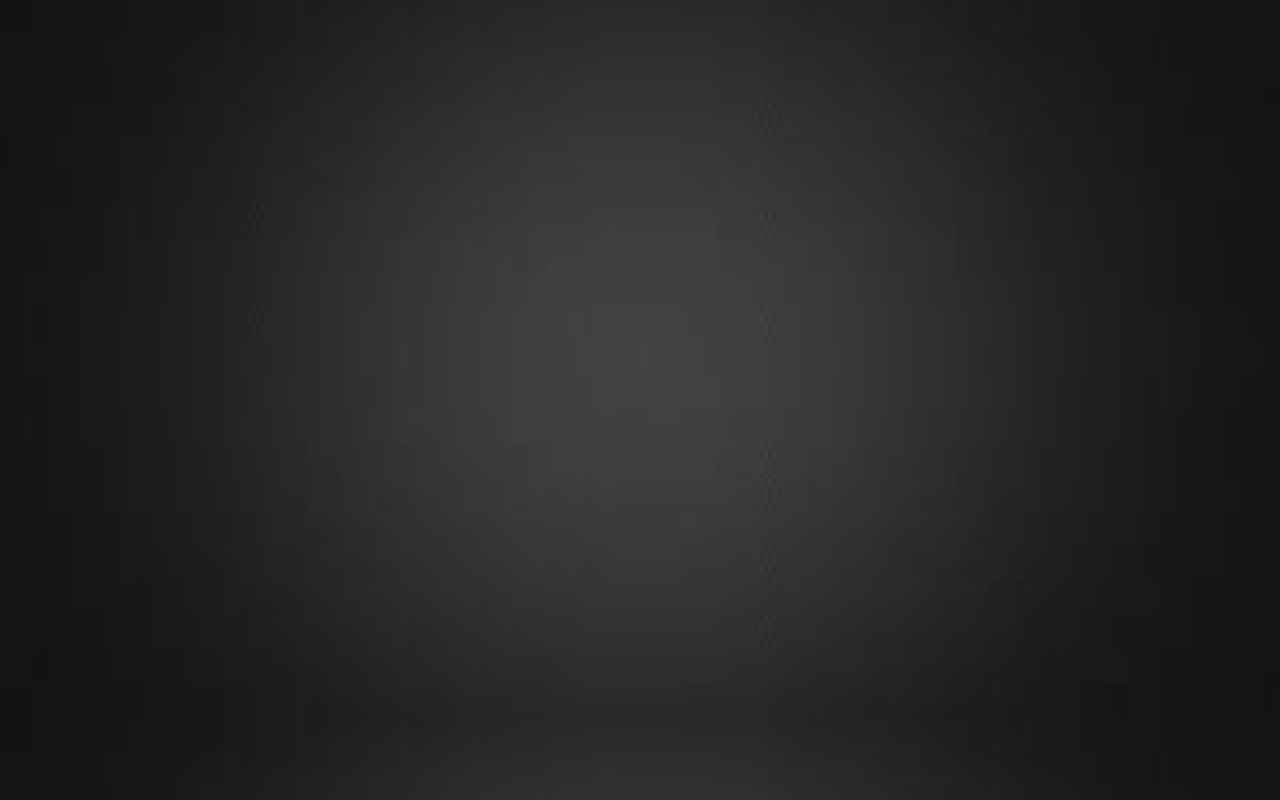
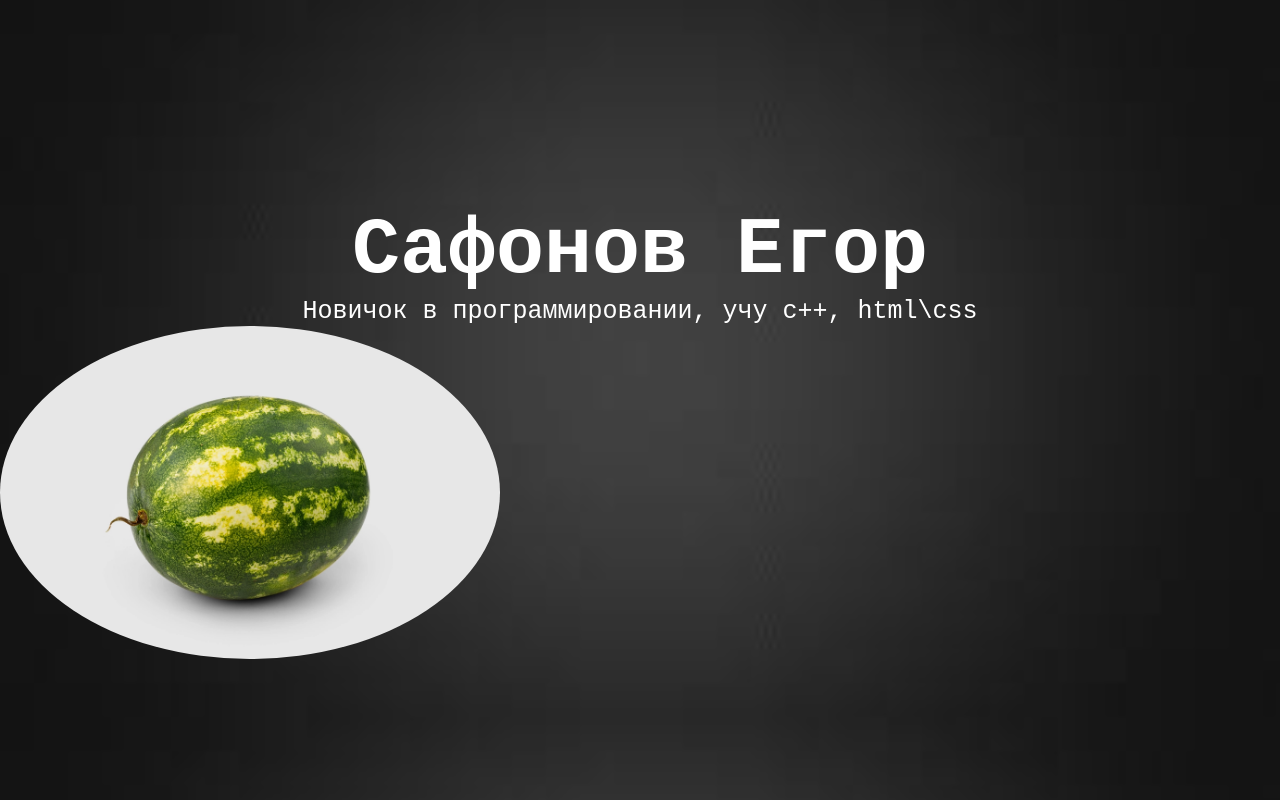
Before and after one commit to Kumoni/Portfolio, a plain HTML site: page index.html in a window 1280 px wide. Drawn offline with Linux system fonts and the light colour scheme.

Commit message:
add fonts,new images, and more code

```diff
--- a/index.html
+++ b/index.html
@@ -8,8 +8,11 @@
     <link rel="stylesheet" href="styles.css">
 </head>
 <body>
+
      <div>
-
+        <h1><font face = "Courier New">Сафонов Егор</font></h1>
+        <p><font face = "Courier New">Новичок в программировании, учу c++, html\css </font></p>
+        <div><img src="Images/arbuz.webp"></div>
     </div>
 </body>
 </html>
--- a/styles.css
+++ b/styles.css
@@ -7,3 +7,31 @@ body {
     background-image: url(Images/fonsaita.jpg) ;
     background-size:cover;
 }
+
+.start {
+    display: flex;
+    align-items: center;
+    justify-content: center;
+}
+
+.start > div {
+
+}
+
+h1 {
+color:white;
+font-size: 80px;
+text-align: center;
+padding-top: 200px;
+}
+
+div > img {
+    border-radius: 50%;
+    width: 500px;
+}
+
+div > p {
+color: white;
+font-size: 25px;
+text-align: center;
+}
```
